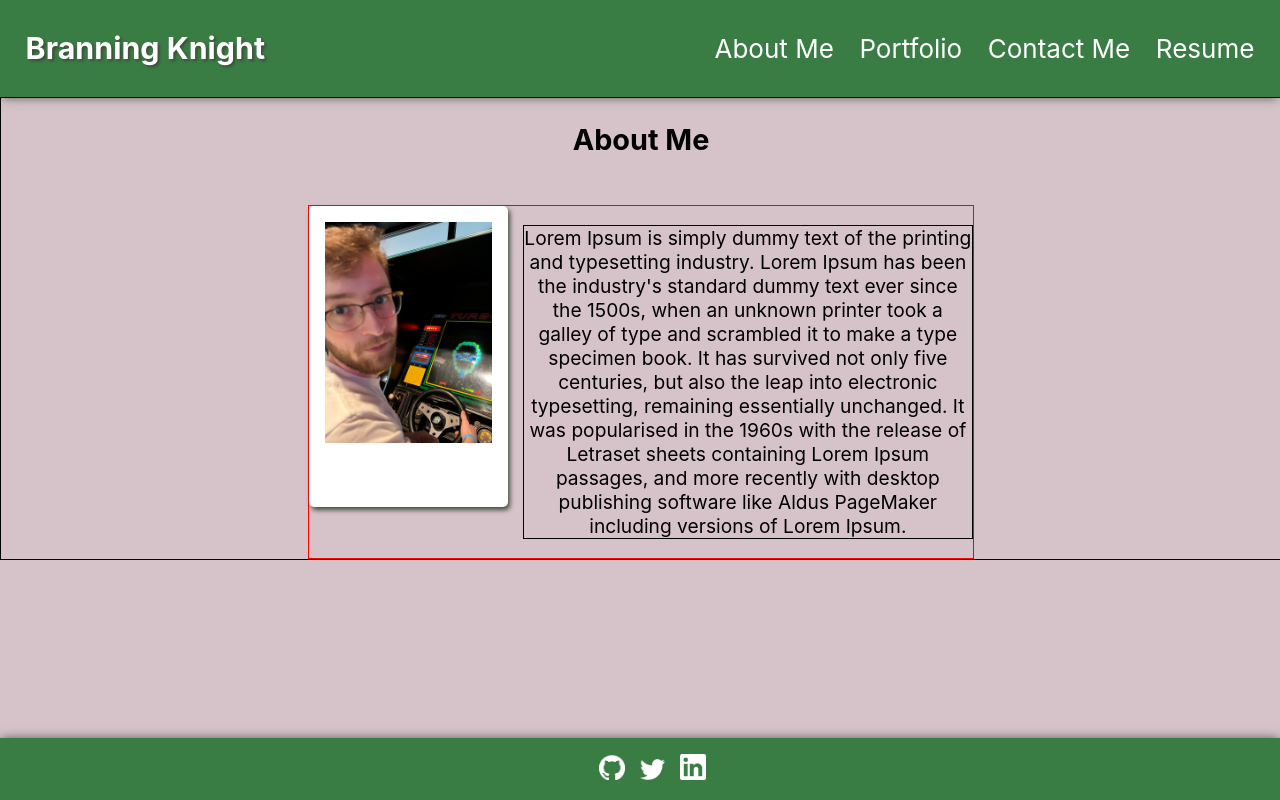
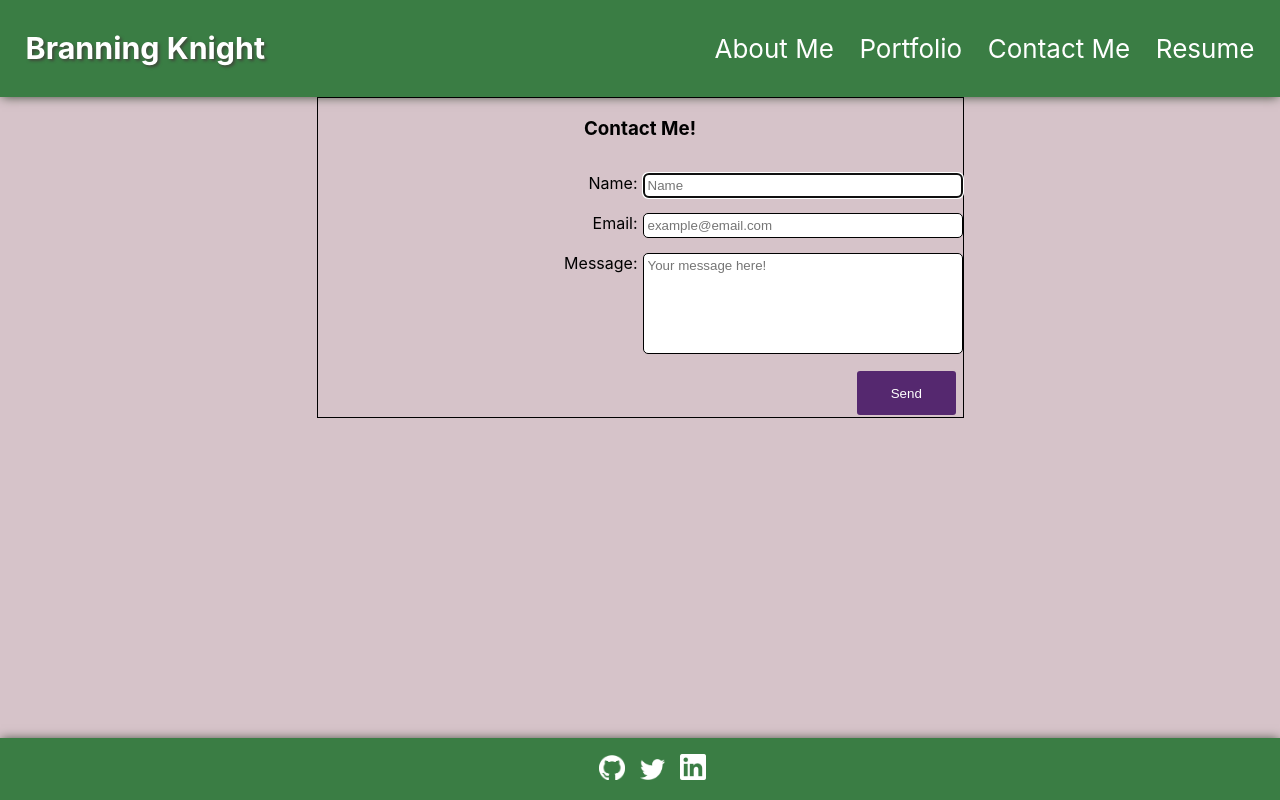
Before and after one commit to BranningK/reactPortfolio, a React (Create React App) app in the folder my-portfolio/: page / in a window 1280 px wide. Built offline with nearby package versions, Linux system fonts and the light colour scheme.

Commit message:
Finished aboutMe, Contact, and Portfolio front ends

```diff
--- a/my-portfolio/src/App.css
+++ b/my-portfolio/src/App.css
@@ -13,6 +13,8 @@ body{
 .App {
   text-align: center;
 }
+
+/* About Me Page */
 
 .aboutContainer{
   display: relative;
@@ -35,7 +37,6 @@ body{
 
 .bio{
   max-width: 35vmax;
-
   border: 1px solid black;
   bottom: 0px;
 }
@@ -49,6 +50,83 @@ body{
   max-width: 13vmax;
   box-shadow: 2px 3px 5px  #3f4b3b;
 }
+
+/* Portfolio Page */
+
+.portfolioContainer{
+  margin-top: 4vh;
+  display: inline-grid;
+  grid-template-columns: 25vw 25vw;
+  grid-auto-rows: 20vh;
+  justify-self: center;
+  column-gap: 20px;
+  row-gap: 15px;
+}
+
+.project{
+  background-color: #55286f;
+  padding: 20px;
+  border-radius: 5px;
+}
+
+/* Contact Page */
+
+.contactContainer{
+  border: 1px solid black;
+  display: inline-grid;
+  justify-self: center;
+  align-items: center;
+  grid-template-columns: 25vw 25vw;
+  grid-template-rows: auto;
+  row-gap: 15px;
+  column-gap: 5px;
+}
+
+.contact{
+  grid-column: 1/-1;
+}
+
+.contactHeader{
+  grid-column: 1/2;
+  justify-self: end;
+  align-self: baseline;
+  font-weight: 400;
+}
+
+.textbox.messageBox{
+  padding-bottom: 10vh;
+}
+
+.textbox{
+  border: 1px solid black;
+  border-radius: 5px;
+  padding: .5vh;
+}
+
+.submitButton{
+  grid-column: 2/3;
+  height: 6vh;
+  width: 8vw;
+  justify-self: end;
+  color: white;
+  font-weight: 400;
+  background-color: var(--dark-purple);
+  border: 2px solid var(--light-purple);
+  border-radius: 5px;
+  transition: transform 0.3s, background-color 0.3s, color 0.3s;
+  margin-right: 5px;
+}
+
+.submitButton:hover{
+  transform: translateY(-10px);
+  background-color: var(--dark-green);
+  border-color: var(--light-green);
+  color: white;
+}
+
+/* Resume Page */
+
+/* INSERT CODE HERE */
 
 /* .App-logo {
   height: 40vmin;
--- a/my-portfolio/src/App.js
+++ b/my-portfolio/src/App.js
@@ -2,12 +2,16 @@ import './App.css';
 import Header from './components/Header';
 import Footer from './components/Footer';
 import About from './components/pages/About';
+import Portfolio from './components/pages/Portfolio';
+import Contact from './components/pages/Contact';
 
 function App() {
   return (
   <div className="App">
     <Header />
-    <About />
+    <Contact />
+    {/* <Portfolio /> */}
+    {/* <About /> */}
     {/* <Section /> */}
     <Footer />
   </div>
--- a/my-portfolio/src/components/pages/Contact.js
+++ b/my-portfolio/src/components/pages/Contact.js
@@ -0,0 +1,18 @@
+
+
+function Contact() {
+  return (
+    <div className='contactContainer'>
+      <h3 className="contact">Contact Me!</h3>
+      <label className="contactHeader" for="name">Name: </label>
+        <input className="textbox" placeholder="Name" required autoFocus></input>
+      <label className="contactHeader" for="email">Email:</label>
+        <input className="textbox" placeholder="example@email.com" type="email" required></input>
+      <label className="contactHeader" for="message">Message:</label>
+        <input className="messageBox textbox" placeholder="Your message here!"></input>
+      <input className="submitButton" type="submit" value="Send"></input>
+    </div>
+  )
+}
+
+export default Contact;
--- a/my-portfolio/src/components/pages/Portfolio.js
+++ b/my-portfolio/src/components/pages/Portfolio.js
@@ -0,0 +1,16 @@
+
+
+function Portfolio() {
+  return (
+    <div className='portfolioContainer'>
+      <div className="project"></div>
+      <div className="project"></div>
+      <div className="project"></div>
+      <div className="project"></div>
+      <div className="project"></div>
+      <div className="project"></div>
+    </div>
+  )
+}
+
+export default Portfolio;
```
